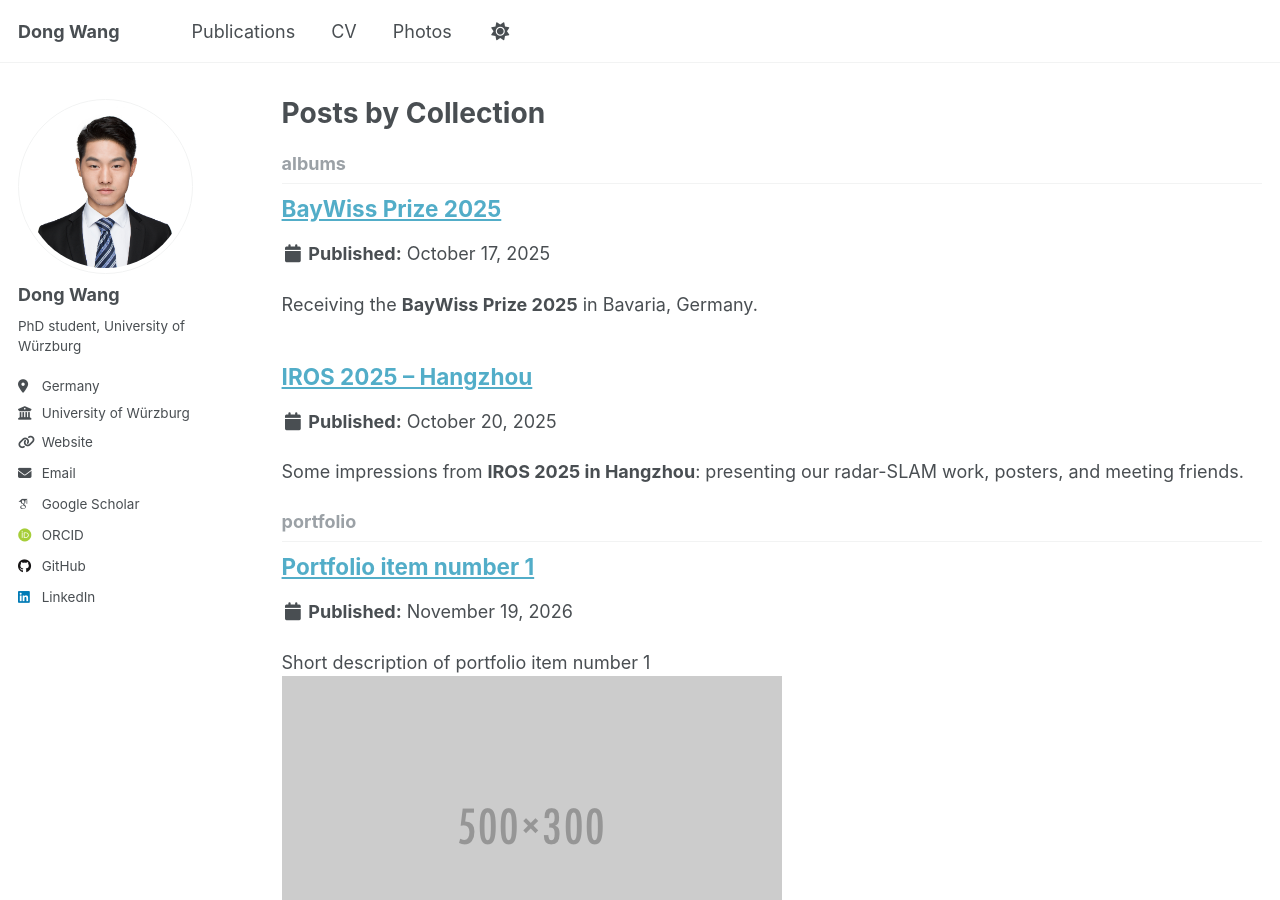
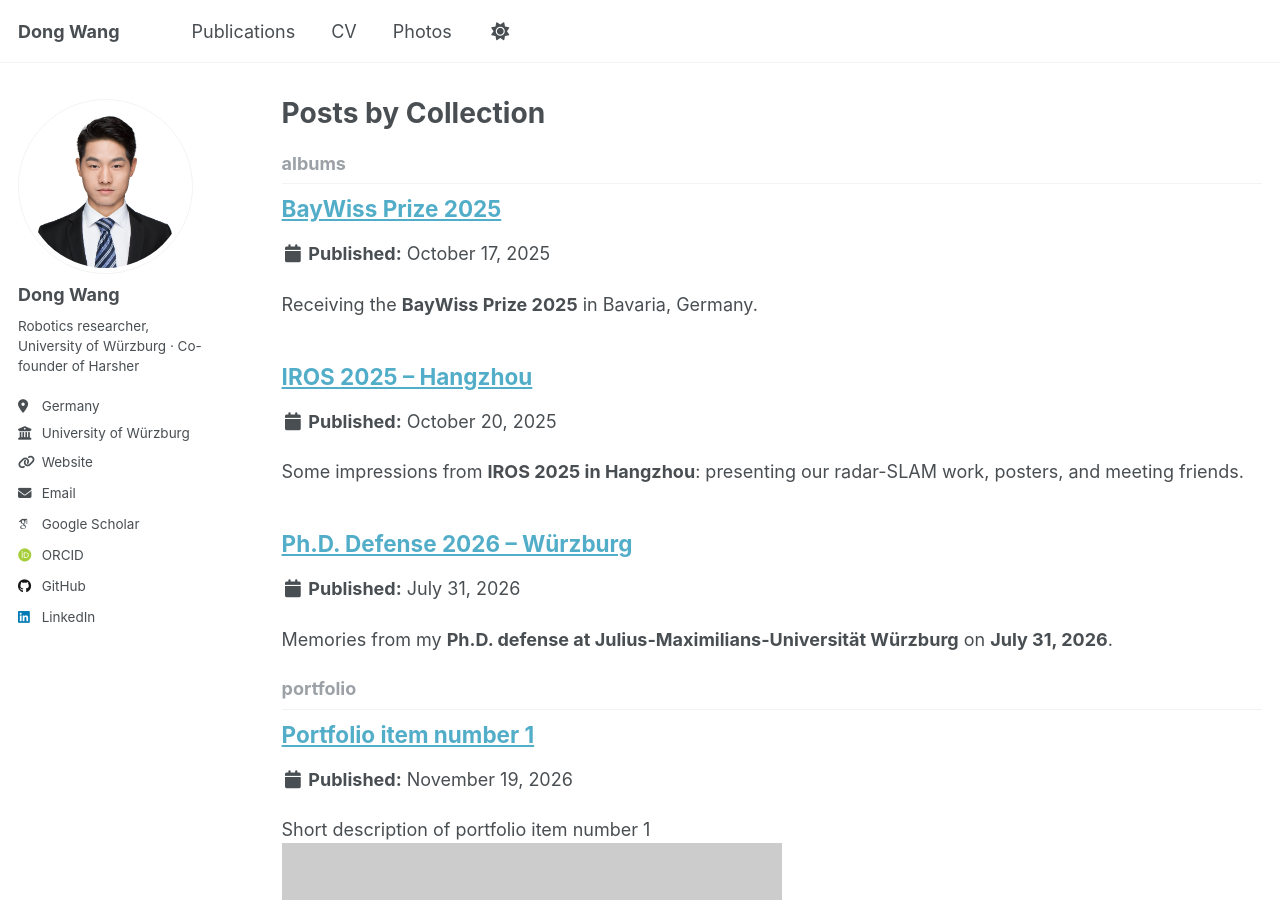
Before and after one commit to Wayne-DWA/Wayne-DWA.github.io, a Jekyll site: the page built from _pages/collection-archive.html, in a window 1280 px wide and 900 px high. Built offline with Jekyll 4.4.1, drawn with Linux system fonts in a browser that asks for light colours; some web fonts are replaced; a script that is not in the unit is left out.

Commit message:
add Ph.D. Defense 2026 album and update personal information

```diff
--- /dev/null
+++ b/_albums/phd-2026.md
@@ -0,0 +1,30 @@
+---
+title: "Ph.D. Defense 2026 – Würzburg"
+collection: albums
+date: 2026-07-31
+cover: /assets/photos/PhD2026/defense-1.jpg
+photos_path: /assets/photos/PhD2026/
+---
+
+Memories from my **Ph.D. defense at Julius-Maximilians-Universität Würzburg** on **July 31, 2026**.
+
+I successfully defended my dissertation, *Doppler-Aided Localization and Mapping for Autonomous Systems*, graduating with **summa cum laude**. Many thanks to my supervisors, **Prof. Dr. Andreas Nüchter** and **Prof. Dr. Stefan May**, and to everyone who supported me throughout this journey.
+
+---
+
+<div class="album-gallery">
+{% assign prefix = page.photos_path %}
+{% assign photos = site.static_files | sort: "path" %}
+{% for file in photos %}
+{% assign extension = file.extname | downcase %}
+{% if file.path contains prefix %}
+{% if extension == ".jpg" or extension == ".jpeg" or extension == ".png" or extension == ".webp" %}
+<figure class="album-gallery-item">
+  <a href="{{ file.path | relative_url }}">
+    <img src="{{ file.path | relative_url }}" alt="{{ page.title }} — {{ file.basename }}" loading="lazy">
+  </a>
+</figure>
+{% endif %}
+{% endif %}
+{% endfor %}
+</div>
--- a/_config.yml
+++ b/_config.yml
@@ -12,7 +12,7 @@ site_theme               : "default"
 title                    : "Dong Wang"
 title_separator          : "-"
 name                     : &name "Dong Wang"
-description              : &description "PhD student, University of Würzburg, Germany"
+description              : &description "Robotics researcher, University of Würzburg, Germany; Co-founder of Harsher"
 url                      : https://wayne-dwa.github.io/ # the base hostname & protocol for your site e.g. "https://[your GitHub username].github.io" or if you already have some other page hosted on Github then use "https://[your GitHub username].github.io/[Your Repo Name]"
 baseurl                  : "" # the subpath of your site, e.g. "/blog"
 repository               : "Wayne-DWA/Wayne-DWA.github.io"
@@ -25,7 +25,7 @@ author:
   avatar           : "bio_Dong_Wang.jpg"
   name             : "Dong Wang"
   pronouns         : # example: "she/her"
-  bio              : "PhD student, University of Würzburg"
+  bio              : "Robotics researcher, University of Würzburg · Co-founder of Harsher"
   location         : "Germany"
   employer         : "University of Würzburg"
   uri              : https://www.informatik.uni-wuerzburg.de/robotics/team/wang/
--- a/_pages/cv.md
+++ b/_pages/cv.md
@@ -9,21 +9,31 @@ redirect_from:
 
 {% include base_path %}
 
+Robotics researcher at **Julius-Maximilians-Universität Würzburg (JMU)** and co-founder of **[Harsher](https://www.harsher.de)**. My research focuses on robust localization and mapping, Doppler-aided SLAM, 4D radar, and multimodal perception for autonomous systems in harsh and dynamic environments.
+
 Education
 ======
-* Ph.D. in Robotics, Julius‑Maximilians‑University Würzburg, expected 2026
+* **Ph.D. in Robotics**, Julius-Maximilians-Universität Würzburg, 2026
+  * Defended on **July 31, 2026**, with **summa cum laude**
+  * Dissertation: *Doppler-Aided Localization and Mapping for Autonomous Systems*
+  * Supervisors: Prof. Dr. Andreas Nüchter and Prof. Dr. Stefan May
+  * [JMU announcement](https://www.informatik.uni-wuerzburg.de/en/robotics/news/detail/news/dong-wang-successfully-completes-his-phd/)
 * M.Sc. in Robotics, Friedrich‑Alexander‑Universität Erlangen‑Nürnberg, 2020
 * B.Eng. in Mechatronics, Nuremberg Institute of Technology, 2017
 * B.Sc. in Mechatronics, Tongji University, 2017
 
 Work experience
 ======
-* Spring 2024 – Present: Research Assistant
+* **Co-founder, [Harsher](https://www.harsher.de)**
+  * Radar-first perception, localization, and safety systems for heavy machinery and outdoor service robots in harsh environments
+
+* Spring 2024 – Present: Research Associate
   * Julius‑Maximilians‑University Würzburg
   * Research on 3D SLAM based on sensor fusion for mobile robots
   * Supervisor: Prof. Dr. Andreas Nüchter
 
 * Dec 2020 – Aug 2024: Software Developer
+  * Evocortex GmbH
   * Agile ROS/Linux development
   * Digital‑twin infrastructure for next‑generation mobile robots
   * Sensor fusion for AMRs and UAVs (LiDAR, camera, ultrasound, radar)
@@ -38,6 +48,17 @@ Work experience
   * Friedrich‑Alexander‑Universität Erlangen‑Nürnberg (FAPS)
   * 3‑D route‑planning framework for multi‑UAV systems (Master’s thesis)
   * Supervisor: Prof. Dr. Jörg Franke
+
+Research funding and awards
+======
+* **DFG research funding**, announced November 2026
+  * Project: *Reliability-Aware Multimodal SLAM for Long-Term Autonomy in Harsh Environments*
+  * Approximately **€230,000** for a two-year project starting **January 1, 2027**
+  * Jointly applied for with Technische Hochschule Nürnberg Georg Simon Ohm
+  * [University press release](https://idw-online.de/de/news880998)
+* **BayWISS Prize 2025**, October 2025
+  * Awarded for outstanding or pioneering research achievements
+  * [Award announcement](https://www.baywiss.de/news-und-termine/news-detail/baywiss-preis-2025-fuer-eine-herausragende-oder-zukunftsweisende-forschungsleistung-im-jeweiligen-wissenschaftsbereich)
 
 Skills
 ======
@@ -56,21 +77,14 @@ Skills
 
 Publications
 ======
-  <ul>{% for post in site.publications reversed %}
+  {% assign publications = site.publications | sort: "date" | reverse %}
+  <ul>{% for post in publications %}
     {% include archive-single-cv.html %}
   {% endfor %}</ul>
 
-Talks
+Teaching and supervision
 ======
-  <ul>{% for post in site.talks reversed %}
-    {% include archive-single-talk-cv.html  %}
-  {% endfor %}</ul>
-
-Teaching
-======
-  <ul>{% for post in site.teaching reversed %}
-    {% include archive-single-cv.html %}
-  {% endfor %}</ul>
+* Supervision of undergraduate thesis projects at Julius-Maximilians-Universität Würzburg
 
 Service and leadership
 ======
```
Also changed, not shown: _pages/about.md (+17 -15 lines), assets/photos/PhD2026/defense-2.jpg (added), 5 other files.
